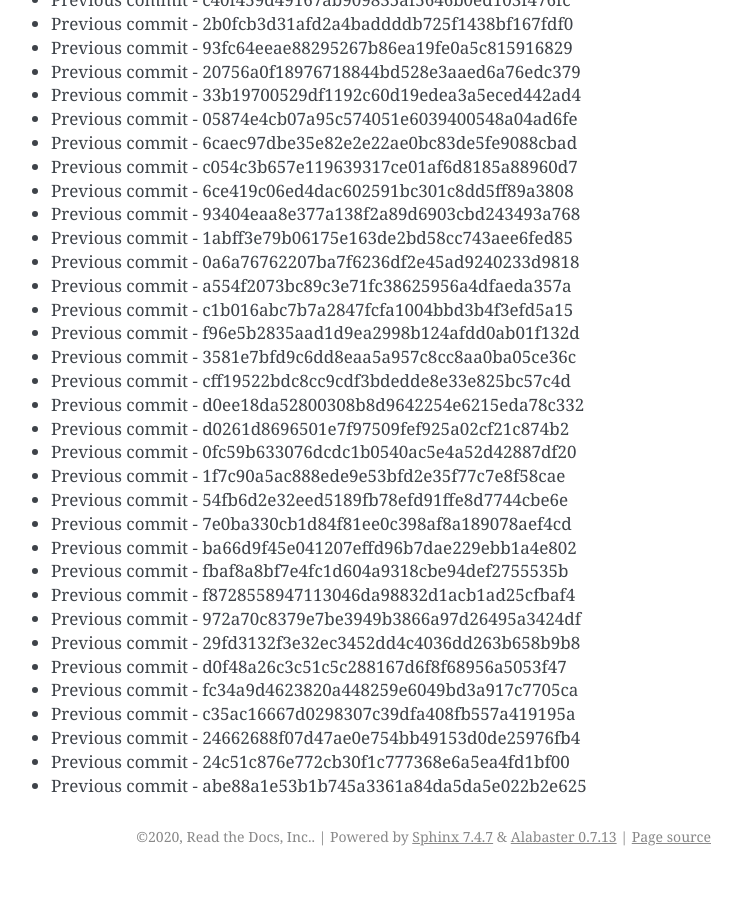
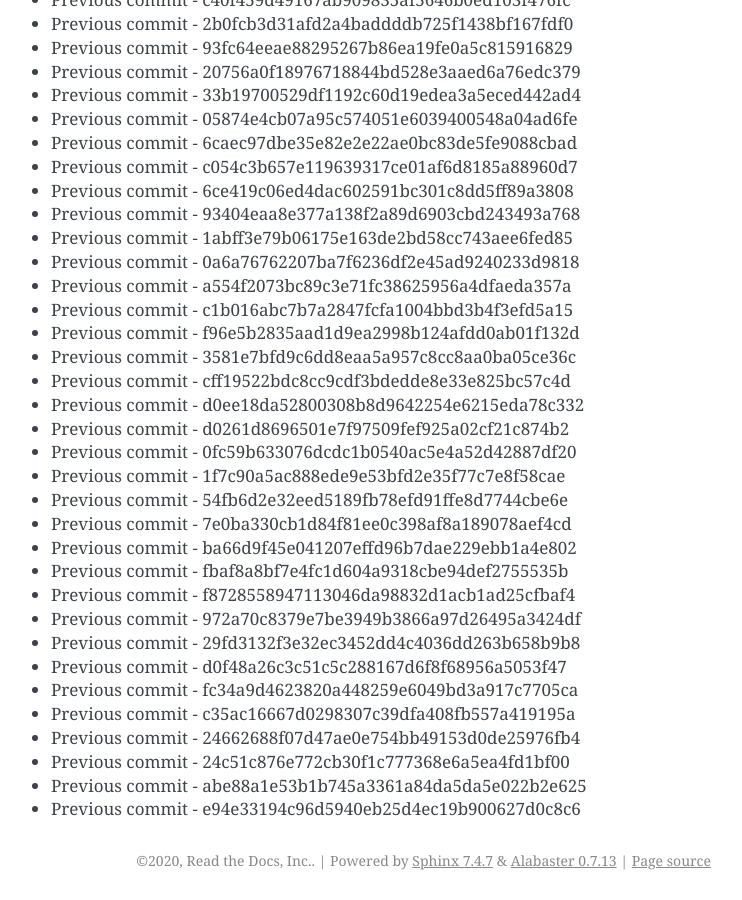
Before and after one commit to readthedocs/rtd-git-stresstest, a Sphinx documentation site: the page built from docs/updates.rst, in a window 1280 px wide and 900 px high, scrolled down 70166 px. Shown: the whole window, without its empty margins (399-1141 px from the left). Built offline with Sphinx 7.4.7, drawn with Linux system fonts in a browser that asks for light colours; before the commit the page ends 71042 px from its top, so only the background shows below that.

Commit message:
Generating commit from previous: e94e33194c96d5940eb25d4ec19b900627d0c8c6

```diff
--- a/docs/updates.rst
+++ b/docs/updates.rst
@@ -2980,3 +2980,4 @@ It can be tested for any performance characteristics.
 * Previous commit - 24662688f07d47ae0e754bb49153d0de25976fb4
 * Previous commit - 24c51c876e772cb30f1c777368e6a5ea4fd1bf00
 * Previous commit - abe88a1e53b1b745a3361a84da5da5e022b2e625
+* Previous commit - e94e33194c96d5940eb25d4ec19b900627d0c8c6
```
